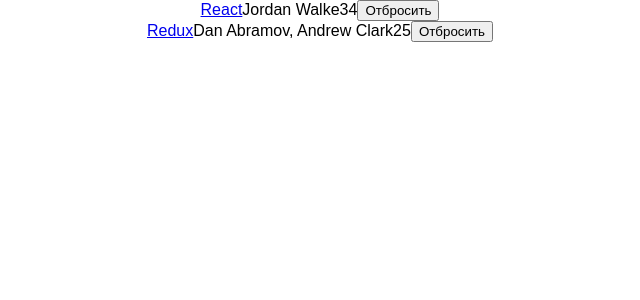
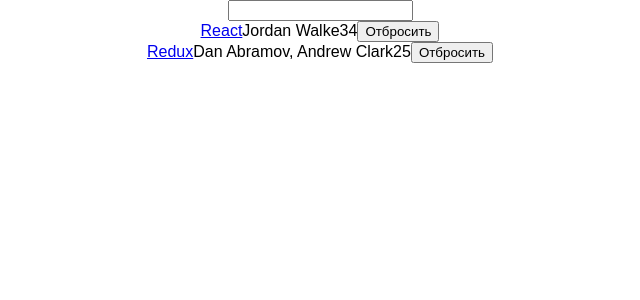
Before and after one commit to ratelChief/hackerNews, a React (Create React App) app: page / in a window 1280 px wide. Shown: the top 300 px of the page, without its empty margins (320-960 px from the left). Built offline with nearby package versions, Linux system fonts and the light colour scheme.

Commit message:
added filter function and working with events listener

```diff
--- a/src/App.js
+++ b/src/App.js
@@ -22,29 +22,50 @@
   }
 ];
 
+const isSearched = searchTerm => item =>
+  item.title.toLowerCase().includes(searchTerm.toLowerCase());
+
+// function isSearched(searchTerm) {
+//   return function (item) {
+//     return item.title.toLowerCase().includes(searchTerm.toLowerCase());
+//   }
+//}
+
 class App extends Component {
   constructor(props) {
     super(props);
 
     this.state = {
-      list
+      list,
+      searchTerm: '',
     }; //initial state
 
-    this.onDismiss = this.onDismiss.bind(this);//метод класса, бинд делаем для коллбэков
+    this.onSearchChange = this.onSearchChange.bind(this);
+    this.onDismiss = this.onDismiss.bind(this);//перепределяем метод класса,
+    //чтобы он использовал контекст определенного экземпляра класса
 }
 
     onDismiss(id) {
       const isNotId = item => item.objectID !==id;
       const updatedList = this.state.list.filter(isNotId);
       this.setState({list: updatedList});
-    }
+    }//метод класса
 
+    onSearchChange(evt) {
+      this.setState({searchTerm: evt.target.value});
+        }
 
   render() {
 
     return (
       <div className="App">
-        {this.state.list.map( item  =>
+        <form>
+          <input
+          type = "text"
+          onChange = {this.onSearchChange}
+          />
+        </form>
+        {this.state.list.filter(isSearched(this.state.searchTerm)).map( item  =>
             <div key={item.objectID}>
               <span>
                 <a href = {item.url}>{item.title}</a>
@@ -54,7 +75,9 @@
               <span>{item.points}</span>
               <span>
                 <button
-                  onClick = {() => this.onDismiss(item.objectID)}//у конкретного instance
+                  onClick = {() => this.onDismiss(item.objectID)}//при срабатывании обработчика,
+                  //вызывается метод класса, с контекстом конкретного экземпляра класса,
+                  //у которого сработал обработчик
                   type = 'button'>
                   Отбросить
                 </button>
```
